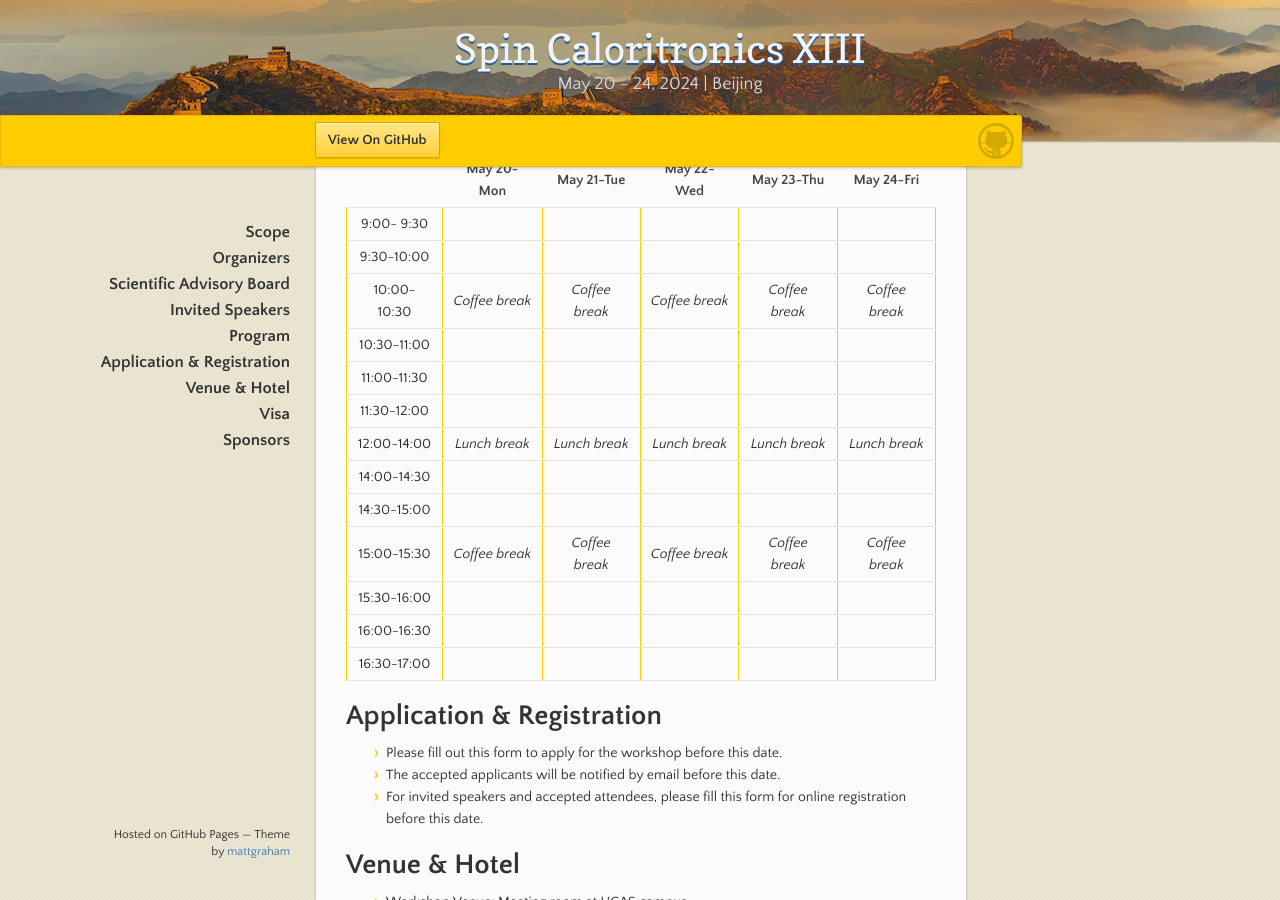
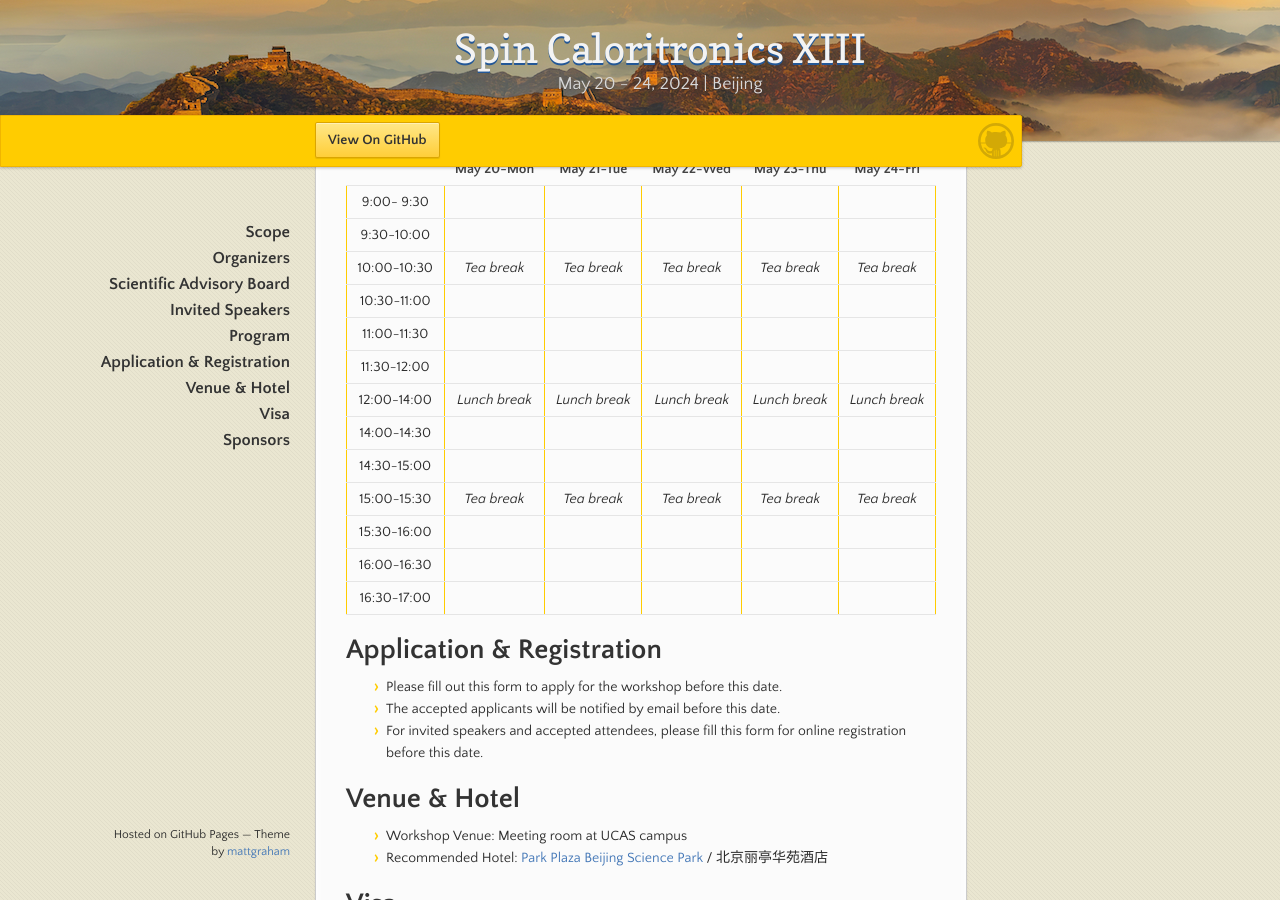
Before and after one commit to spincaloritronics/spincaloritronics.github.io, a Jekyll site: the page built from index.md, in a window 1280 px wide and 900 px high, scrolled down 854 px. Built offline with Jekyll 4.4.1, drawn with Linux system fonts in a browser that asks for light colours; our own code applies the rules of GitHub Pages for plain Markdown files.

Commit message:
Update index.md

```diff
--- a/index.md
+++ b/index.md
@@ -32,14 +32,14 @@ The Spin Caloritornics workshops had been previously held in Leiden (2009, 2011)
 |:---------:|:----------:|:------------:|:------------:|:------------:|:------------:|
 | 9:00- 9:30|              |              |              |              |              |
 | 9:30-10:00|              |              |              |              |              |
-|10:00-10:30|_Coffee break_|_Coffee break_|_Coffee break_|_Coffee break_|_Coffee break_|
+|10:00-10:30| _Tea break_  | _Tea break_  | _Tea break_  | _Tea break_  | _Tea break_  |
 |10:30-11:00|              |              |              |              |              |
 |11:00-11:30|              |              |              |              |              |
 |11:30-12:00|              |              |              |              |              |
 |12:00-14:00|_Lunch break_ |_Lunch break_ |_Lunch break_ |_Lunch break_ |_Lunch break_ |
 |14:00-14:30|              |              |              |              |              |
 |14:30-15:00|              |              |              |              |              |
-|15:00-15:30|_Coffee break_|_Coffee break_|_Coffee break_|_Coffee break_|_Coffee break_|
+|15:00-15:30| _Tea break_  | _Tea break_  | _Tea break_  | _Tea break_  | _Tea break_  |
 |15:30-16:00|              |              |              |              |              |
 |16:00-16:30|              |              |              |              |              |
 |16:30-17:00|              |              |              |              |              |
```
